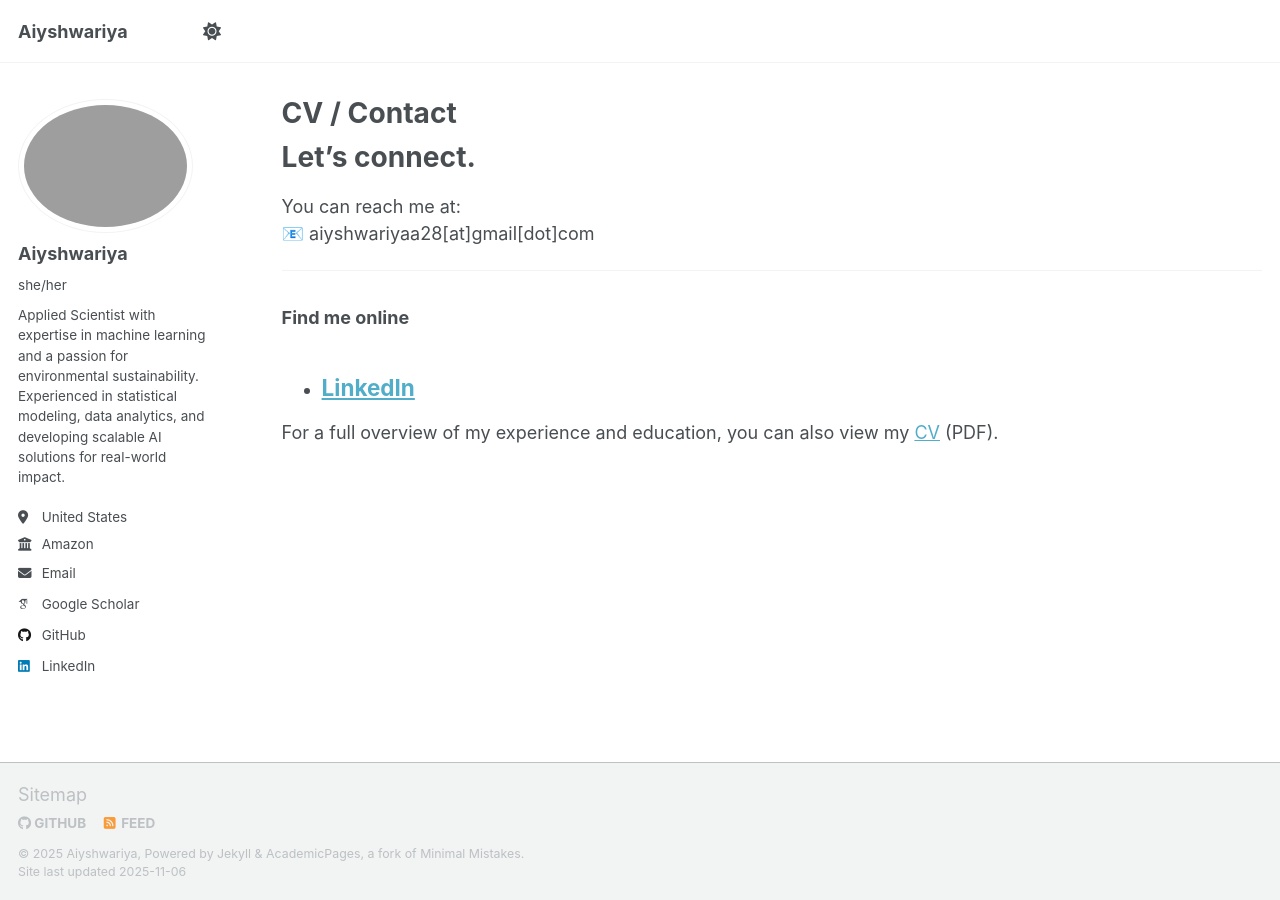
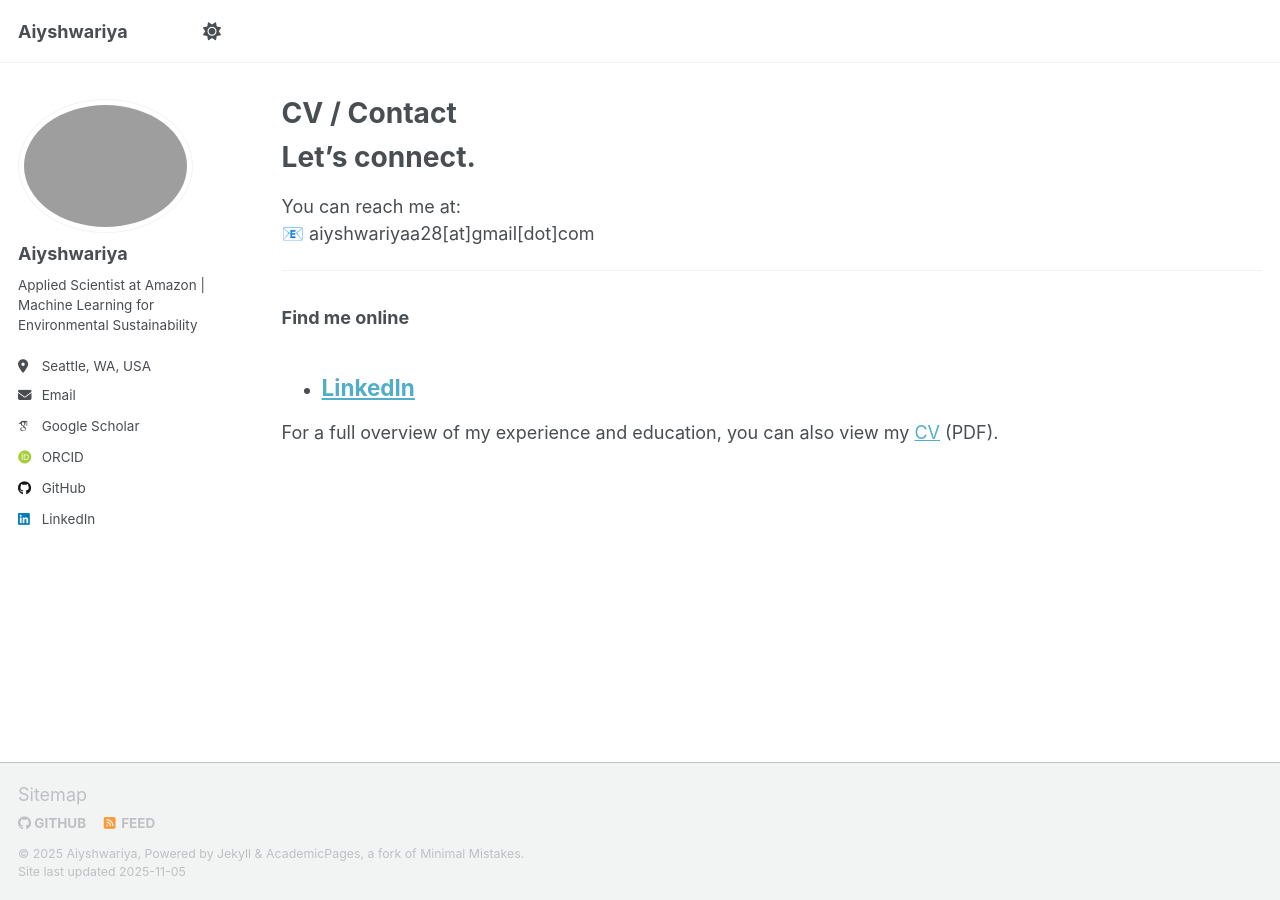
Before and after one commit to Aiyshwariya/aiyshwariya.github.io, a Jekyll site: the page built from _pages/contact.md, in a window 1280 px wide. Built offline with Jekyll 4.4.1, drawn with Linux system fonts in a browser that asks for light colours; some web fonts are replaced; a script that is not in the unit is left out; some of the changed lines change nothing that is shown.

Commit message:
Updated 3 - 1105

```diff
--- a/_config.yml
+++ b/_config.yml
@@ -1,185 +1,119 @@
-# ============================================================
-#   Aiyshwariya’s Academic Website Configuration
-# ============================================================
+# ================================================================
+# Site Configuration for Aiyshwariya's Professional Website
+# Built using Jekyll + academicpages template
+# ================================================================
 
-# Basic Site Settings
-locale                   : "en-US"
-site_theme               : "default"
-title                    : "Aiyshwariya"
-title_separator          : "-"
-name                     : &name "Aiyshwariya"
-description              : &description "Applied Scientist | Machine Learning | Sustainability"
-url                      : "https://aiyshwariya.github.io"
-baseurl                  : ""
-repository               : "aiyshwariya/aiyshwariya.github.io"
+# === Basic Site Settings ===
+title: "Aiyshwariya"
+description: "Applied Scientist | Machine Learning | Sustainability"
+url: "https://aiyshwariya.github.io"
+baseurl: ""  # Leave empty for GitHub Pages user site
+repository: "aiyshwariya/aiyshwariya.github.io"
+locale: "en-US"
 
-# Author Information (Displayed on sidebar/about)
+# === Author Information ===
 author:
-  avatar           : "profile.png"
-  name             : "Aiyshwariya"
-  pronouns         : "she/her"
-  bio              : "Applied Scientist with expertise in machine learning and a passion for environmental sustainability. Experienced in statistical modeling, data analytics, and developing scalable AI solutions for real-world impact."
-  location         : "United States"
-  employer         : "Amazon"
-  uri              :
-  email            : "aiyshwariya@gmail.com"
+  name: "Aiyshwariya"
+  bio: "Applied Scientist at Amazon | Machine Learning for Environmental Sustainability"
+  avatar: "profile.png"
+  email: "aiyshwariya@gmail.com"
+  location: "Seattle, WA, USA"
+  github: "aiyshwariya"
+  linkedin: "aiyshwariya"
+  googlescholar: ""  # optional placeholder
+  orcid: ""  # optional placeholder
 
-  # Academic websites
-  googlescholar    : "https://scholar.google.com/citations?user=PS_CX0AAAAAJ"
-  orcid            :
-  researchgate     :
-  scopus           :
+# === Theme and Appearance ===
+site_theme: "default"   # You can switch to "air" for a cleaner look
+title_separator: "-"
+breadcrumbs: false
+read_more: "disabled"
 
-  # Repositories
-  github           : "aiyshwariya"
+# === Navigation (top bar) ===
+# Define your tabs and their page links here
+navbar:
+  - title: "Home"
+    url: "/"
+  - title: "Research"
+    url: "/research/"
+  - title: "Applied Work"
+    url: "/applied-work/"
+  - title: "Mentorship & Community"
+    url: "/mentorship/"
+  - title: "Hobbies"
+    url: "/hobbies/"
+  - title: "CV / Contact"
+    url: "/contact/"
 
-  # Social Media
-  linkedin         : "aiyshwariya"
-  bluesky          :
-  twitter          :
+# === Collections (leave minimal for now) ===
+collections:
+  pages:
+    output: true
+    permalink: /:path/
 
-# Publication Categories
-publication_category:
-  manuscripts:
-    title: 'Journal Articles'
-  conferences:
-    title: 'Conference Papers'
-
-# Site Settings
-breadcrumbs              : false
-words_per_minute         : 160
-future                   : true
-read_more                : "disabled"
-talkmap_link             : false
-
-# Comments
-comments:
-  provider               : false
-
-# Atom Feed
-atom_feed:
-  hide                   : false
-  path                   : feed.xml
-
-# Analytics (optional)
-analytics:
-  provider               : false
-
-# Reading Files
-include:
-  - .htaccess
-  - _pages
-  - files
-exclude:
-  - "*.sublime-project"
-  - "*.sublime-workspace"
-  - .asset-cache
-  - .bundle
-  - .github
-  - .jekyll-assets-cache
-  - .sass-cache
-  - node_modules
-  - tmp
-keep_files:
-  - .git
-  - .svn
-
-encoding: "utf-8"
-markdown_ext: "markdown,mkdown,mkdn,mkd,md"
-
-# Conversion
-markdown: kramdown
-highlighter: rouge
-
-# Markdown Processing
-kramdown:
-  input: GFM
-  hard_wrap: false
-  auto_ids: true
-
-# Collections
-collections:
-  teaching:
-    output: true
-    permalink: /:collection/:path/
-  publications:
-    output: true
-    permalink: /:collection/:path/
-  portfolio:
-    output: true
-    permalink: /:collection/:path/
-  talks:
-    output: true
-    permalink: /:collection/:path/
-
-# Defaults for Layouts
+# === Defaults ===
 defaults:
   - scope:
       path: ""
-      type: posts
-    values:
-      layout: single
-      author_profile: true
-      read_time: true
-      share: true
-  - scope:
-      path: ""
-      type: pages
+      type: "pages"
     values:
       layout: single
       author_profile: true
 
-# Sass/SCSS
-sass:
-  sass_dir: _sass
-  style: compressed
-
-# Outputting
-permalink: /:categories/:title/
-timezone: Etc/UTC
-
-# Plugins
+# === Plugins ===
 plugins:
   - jekyll-feed
-  - jekyll-gist
-  - jekyll-paginate
   - jekyll-sitemap
-  - jekyll-redirect-from
   - jemoji
 
 whitelist:
   - jekyll-feed
-  - jekyll-gist
-  - jekyll-paginate
   - jekyll-sitemap
-  - jekyll-redirect-from
   - jemoji
 
-# Archives
-category_archive:
-  type: liquid
-  path: /categories/
-tag_archive:
-  type: liquid
-  path: /tags/
+# === Markdown and Syntax ===
+markdown: kramdown
+highlighter: rouge
+kramdown:
+  input: GFM
+  hard_wrap: false
+  toc_levels: 1..6
 
-# HTML Compression
+# === Social Sharing (optional, minimal setup) ===
+social:
+  type: "Person"
+  name: "Aiyshwariya"
+  links:
+    - "https://github.com/aiyshwariya"
+    - "https://linkedin.com/in/aiyshwariya"
+
+# === SEO & Analytics (optional) ===
+analytics:
+  provider: "false"
+
+# === Output and Performance ===
+permalink: /:title/
+timezone: "America/Los_Angeles"
+encoding: "utf-8"
+
+# === Exclude unnecessary files ===
+exclude:
+  - README.md
+  - Gemfile
+  - Gemfile.lock
+  - LICENSE
+  - node_modules
+  - vendor
+  - tmp
+  - _site
+  - .sass-cache
+  - .jekyll-cache
+  - Dockerfile
+  - "*.sublime-*"
+  - "*.code-workspace"
+
+# === HTML Compression ===
 compress_html:
   clippings: all
   ignore:
     envs: development
-
-# Main navigation links
-main:
-  - title: "Home"
-    url: /
-  - title: "Research"
-    url: /research/
-  - title: "Applied Work"
-    url: /applied/
-  - title: "Mentorship"
-    url: /mentorship/
-  - title: "Hobbies"
-    url: /hobbies/
-  - title: "CV / Contact"
-    url: /contact/
```
